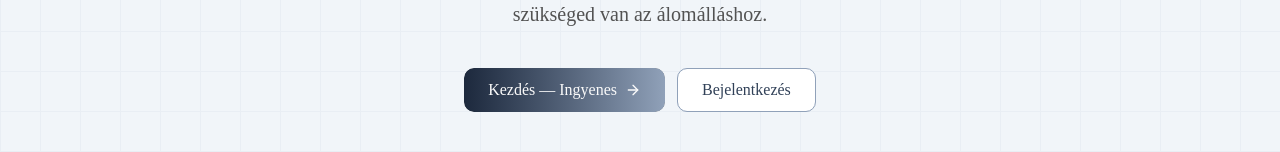
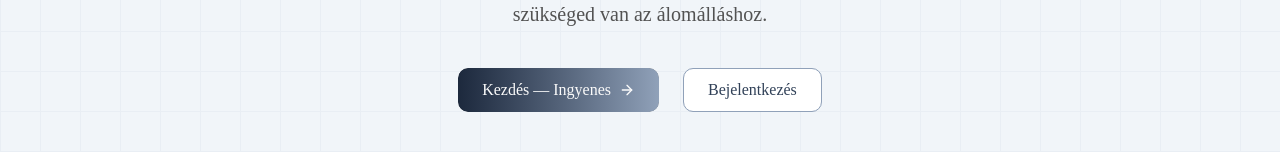
Before and after one commit to TamasDudas/cv-builder, a Next.js app: page / in a window 1280 px wide. Shown: the part 394-546 px from the top of the page. Built offline with nearby package versions, Linux system fonts and the light colour scheme; no server answers.

Commit message:
add gap to "call to action" buttons

```diff
--- a/app/page.tsx
+++ b/app/page.tsx
@@ -114,7 +114,7 @@
       </p>
 
       {/* CTA gombok */}
-      <div className="flex flex-col sm:flex-row items-center justify-center gap-3">
+      <div className="flex flex-col sm:flex-row items-center justify-center gap-6">
        <Link href="/auth/register">
         <Button
          size="lg"
@@ -236,6 +236,7 @@
         Hozd létre az önéletrajzodat még ma — teljesen ingyenesen, regisztráció
         után azonnal.
        </p>
+       <div className="flex justify-center">
         <Link href="/auth/register">
          <Button
           size="lg"
@@ -245,6 +246,7 @@
           <ArrowRight className="size-4" />
          </Button>
         </Link>
+       </div>
       </div>
      </div>
     </section>
```
Lines whose indentation alone changed are shown as unchanged.
